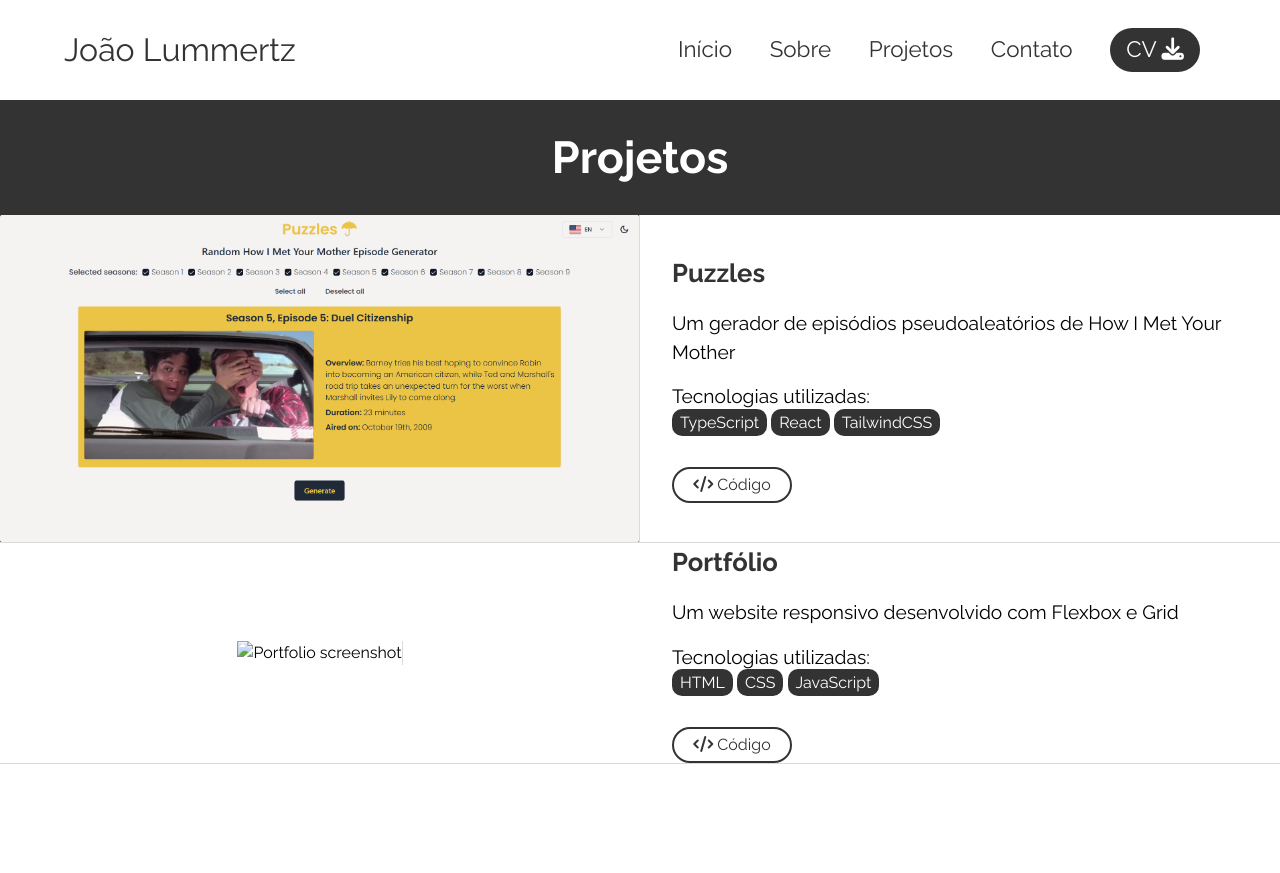
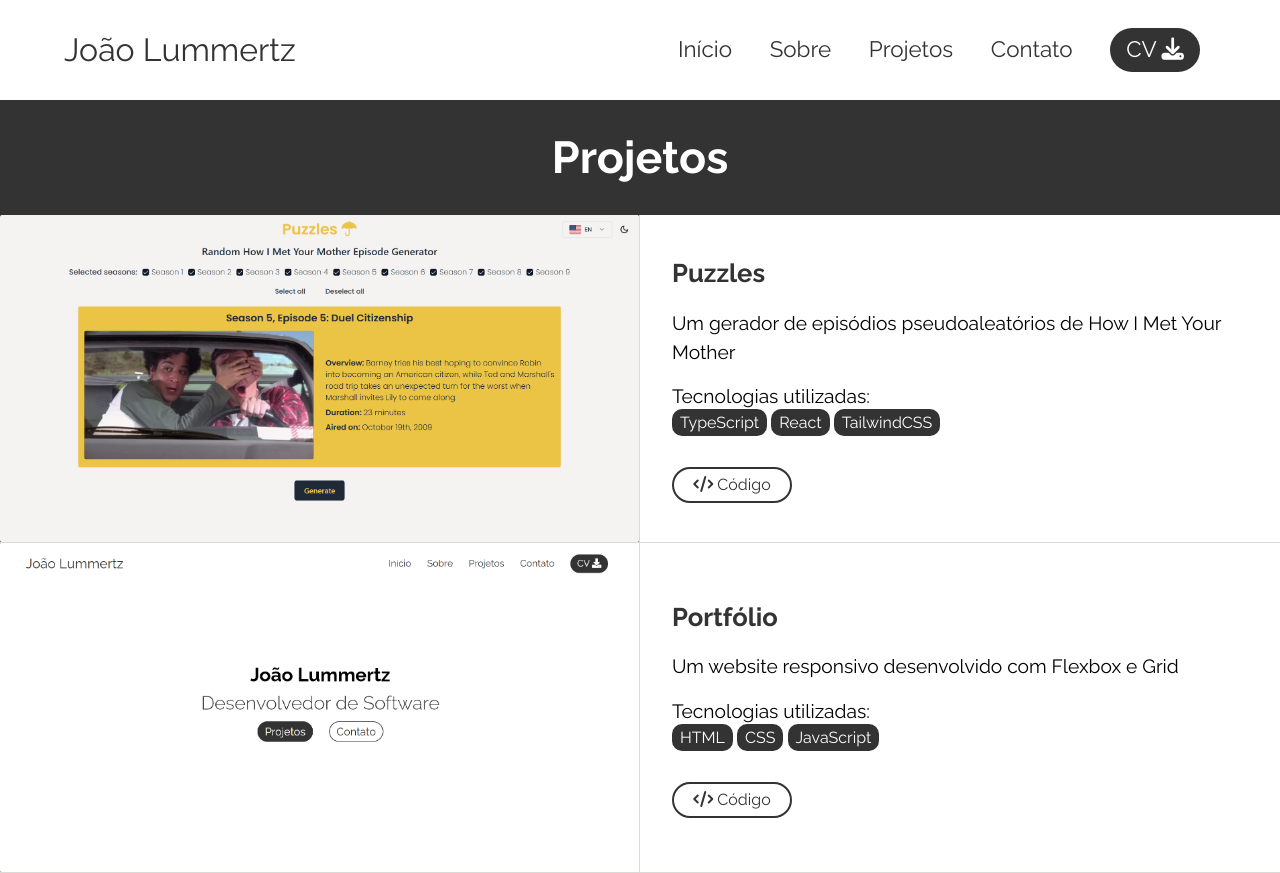
Before and after one commit to joaovlummertz/joaovlummertz.github.io, a plain HTML site: page projects.html in a window 1280 px wide. Before the commit the page ends 800 px from the top, so only its background shows below. Drawn offline with Linux system fonts and the light colour scheme.

Commit message:
Fix typo on image name

```diff
--- a/projects.html
+++ b/projects.html
@@ -67,7 +67,7 @@
             </div>
         </div>
         <div class="grid-container">
-            <img src="images/portfolio2.png" alt="Portfolio screenshot" class="grid-item portfolio">
+            <img src="images/portfolio.png" alt="Portfolio screenshot" class="grid-item portfolio">
             <div class="grid-item project-info">
                 <h4 class="title">Portfólio</h4>
                 <p class="description">Um website responsivo desenvolvido com Flexbox e Grid</p>
```
